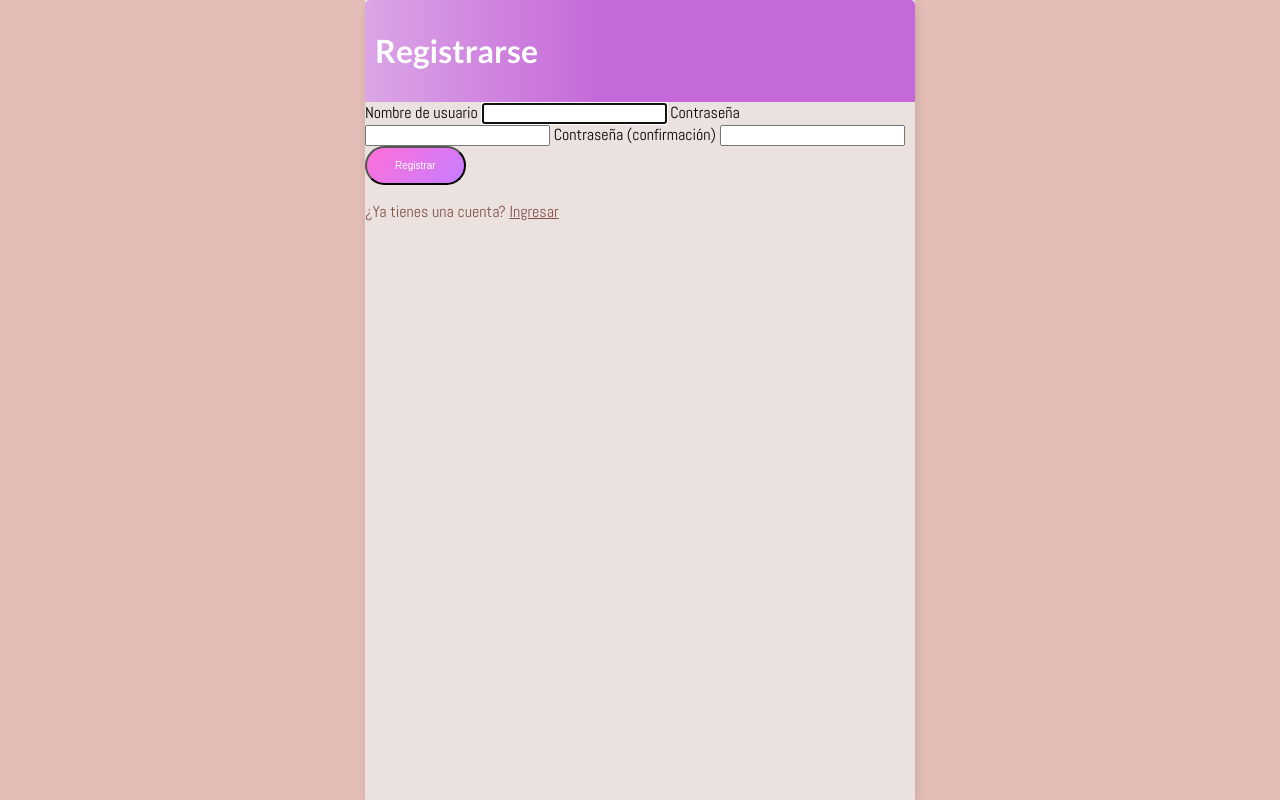
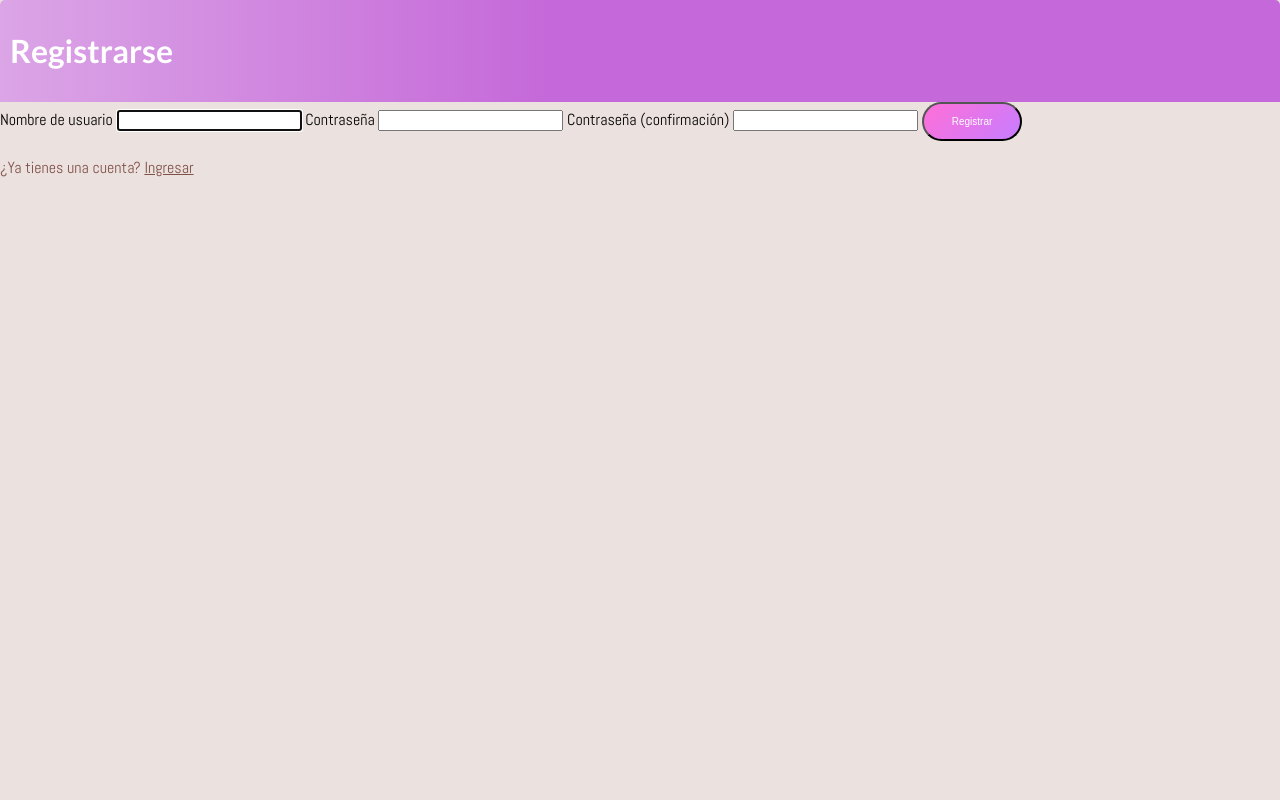
Before and after one commit to jazbedoya/ListaDePendientes-2026, a Django app: page /registro/ in a window 1280 px wide. Run offline with Django 5.2, Linux system fonts and the light colour scheme.

Commit message:
css modi

```diff
--- a/base/templates/base/principal.html
+++ b/base/templates/base/principal.html
@@ -180,6 +180,14 @@
                 background-color: #EBE1DF;
             }
         }
+
+        @media (min-width: 1024px) {
+            .container {
+                max-width: 100%;
+                width: 100%;
+            }
+}
+
     </style>
 </head>
 <body>
```
